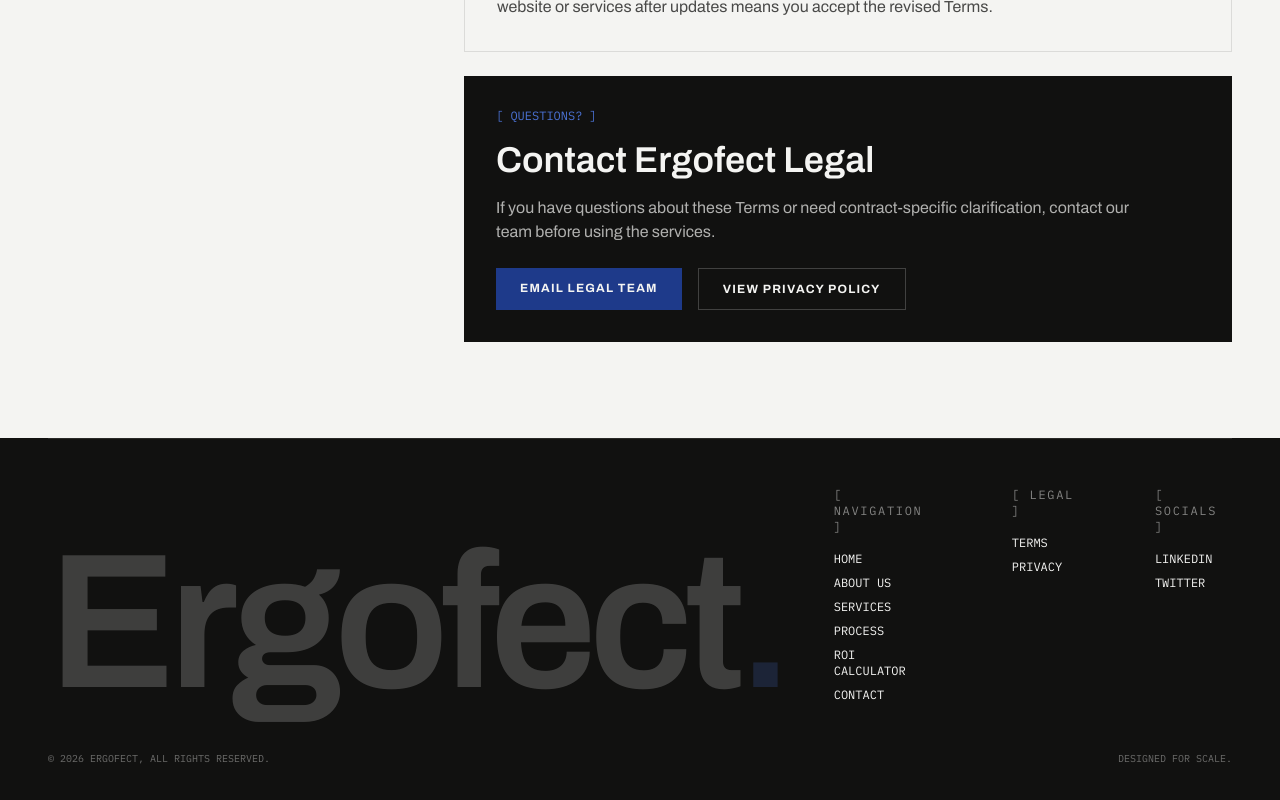
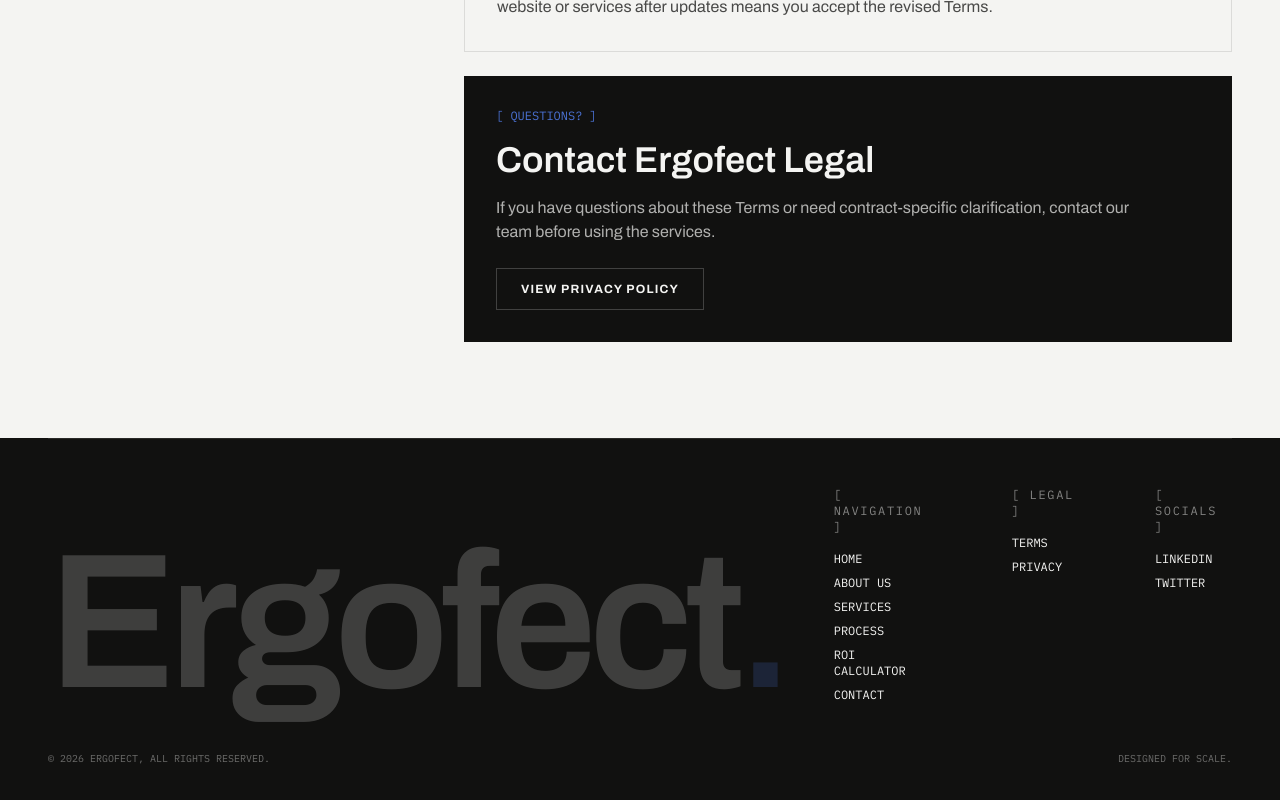
Before and after one commit to aapostoliadis/ergofect, a Next.js app: page /terms in a window 1280 px wide. Shown: the part 4478-5278 px from the top of the page. Built offline with nearby package versions, Linux system fonts and the light colour scheme.

Commit message:
Remove legal team email button

```diff
--- a/src/pages/terms.jsx
+++ b/src/pages/terms.jsx
@@ -225,12 +225,6 @@
                   clarification, contact our team before using the services.
                 </p>
                 <div className="flex flex-col sm:flex-row gap-4">
-                  <a
-                    href="mailto:hello@ergofect.ai"
-                    className="bg-cobalt text-bone py-3 px-6 font-bold text-xs uppercase tracking-widest text-center hover:bg-white hover:text-ink transition-colors"
-                  >
-                    Email Legal Team
-                  </a>
                   <Link
                     href="/privacy"
                     className="border border-white/20 py-3 px-6 font-bold text-xs uppercase tracking-widest text-center hover:bg-white hover:text-ink transition-colors"
```
